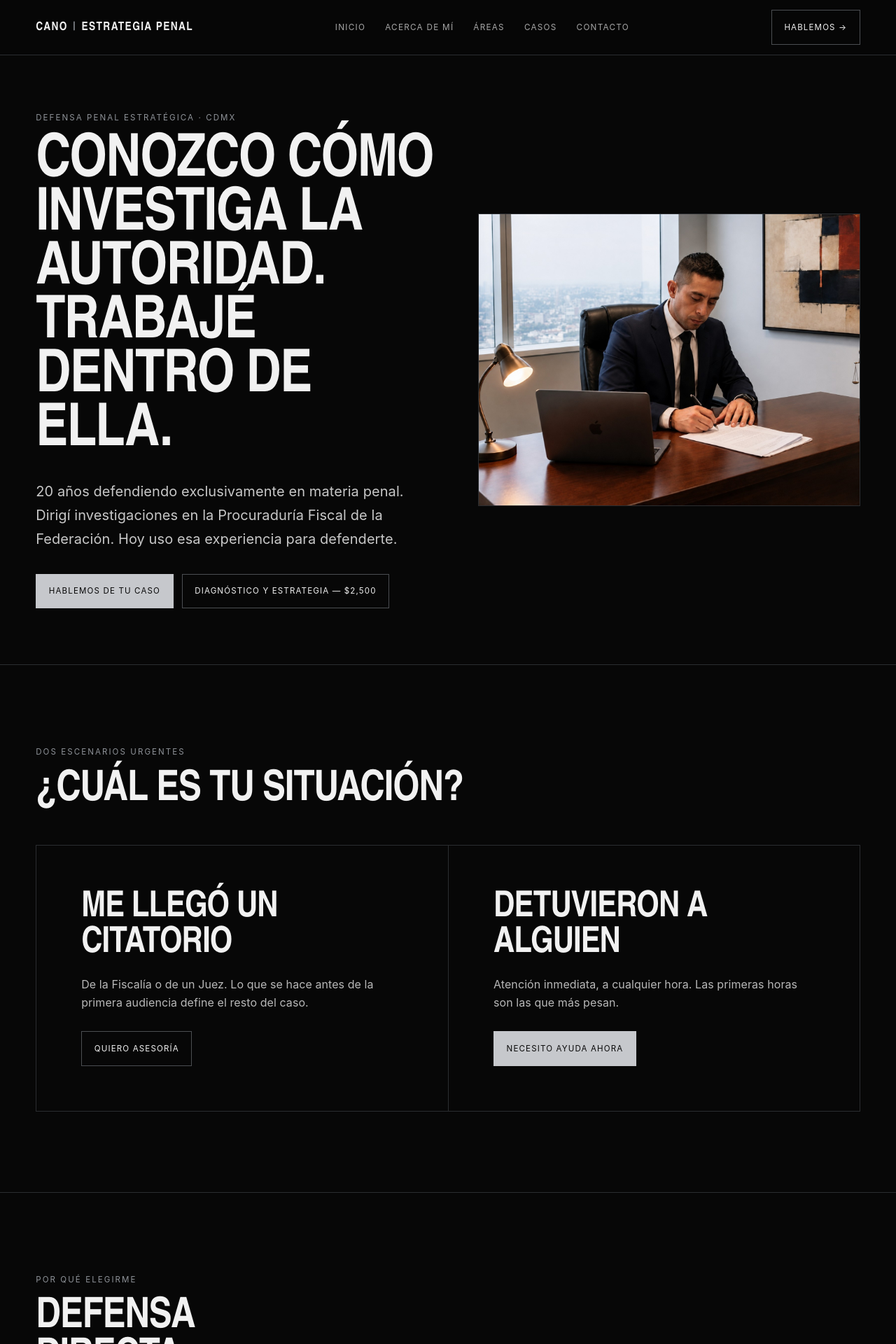
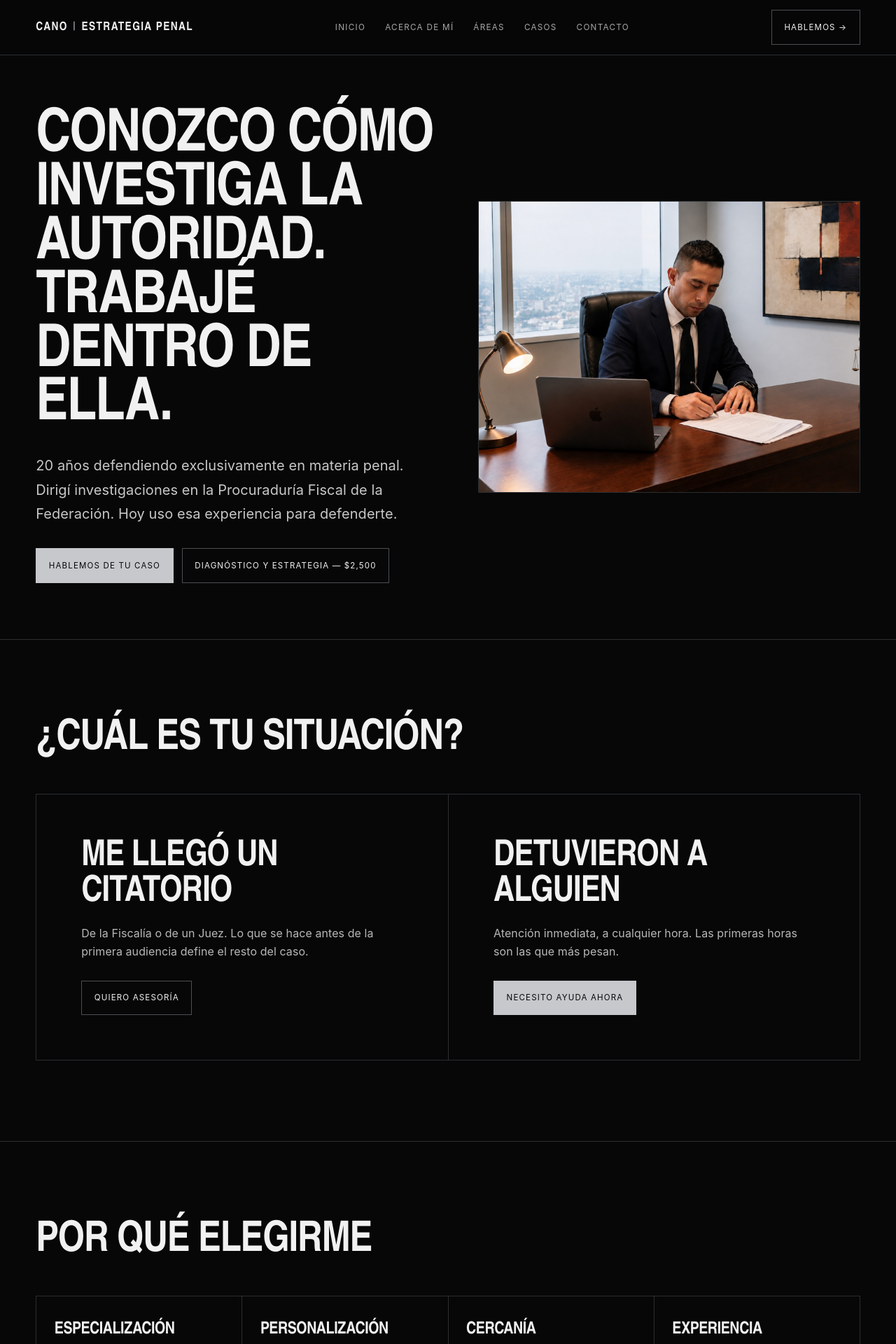
Before and after one commit to josuechavando350-png/nexus-engine, a Next.js app in the folder apps/cano-penal/: page / in a window 1280 px wide. Shown: the top 1920 px of the page at 70% size. Built offline with nearby package versions, Linux system fonts and the light colour scheme.

Commit message:
fix(cano-penal): remove unsourced copy and mark pending integrations

```diff
--- a/apps/cano-penal/src/app/page.tsx
+++ b/apps/cano-penal/src/app/page.tsx
@@ -11,7 +11,6 @@ export default function HomePage() {
       <section className="cp-hero">
         <div className="cp-wrap cp-hero-grid">
           <div>
-            <div className="cp-eyebrow">Defensa penal estratégica · CDMX</div>
             <h1>Conozco cómo investiga la autoridad.<br />Trabajé dentro de ella.</h1>
             <p className="cp-lead">20 años defendiendo exclusivamente en materia penal. Dirigí investigaciones en la Procuraduría Fiscal de la Federación. Hoy uso esa experiencia para defenderte.</p>
             <div className="cp-actions">
@@ -19,13 +18,13 @@ export default function HomePage() {
               <Link className="cp-btn" href="#asesoria">Diagnóstico y estrategia — $2,500</Link>
             </div>
           </div>
-          <div className="cp-hero-media"><img src="/media/eduardo-cano-escritorio.jpg" alt="Eduardo Cano en su escritorio" /></div>
+          <div className="cp-hero-media"><img src="/media/eduardo-cano-escritorio.jpg" alt="Eduardo Cano sentado en su escritorio" /></div>
         </div>
       </section>
 
       <section className="cp-section">
         <div className="cp-wrap">
-          <div className="cp-section-head"><div><div className="cp-eyebrow">Dos escenarios urgentes</div><h2>¿Cuál es tu situación?</h2></div></div>
+          <div className="cp-section-head"><h2>¿Cuál es tu situación?</h2></div>
           <div className="cp-paths">
             <article className="cp-path"><h3>Me llegó un citatorio</h3><p>De la Fiscalía o de un Juez. Lo que se hace antes de la primera audiencia define el resto del caso.</p><a className="cp-btn" target="_blank" rel="noopener noreferrer" href="https://wa.me/5215560501901?text=Hola%20licenciado%2C%20me%20lleg%C3%B3%20un%20citatorio%20y%20necesito%20asesor%C3%ADa">Quiero asesoría</a></article>
             <article className="cp-path"><h3>Detuvieron a alguien</h3><p>Atención inmediata, a cualquier hora. Las primeras horas son las que más pesan.</p><a className="cp-btn cp-btn-solid" target="_blank" rel="noopener noreferrer" href="https://wa.me/5215560501901?text=Hola%20licenciado%2C%20detuvieron%20a%20un%20familiar%20y%20necesito%20ayuda%20urgente">Necesito ayuda ahora</a></article>
@@ -35,7 +34,7 @@ export default function HomePage() {
 
       <section className="cp-section" id="acerca">
         <div className="cp-wrap">
-          <div className="cp-section-head"><div><div className="cp-eyebrow">Por qué elegirme</div><h2>Defensa directa.<br />Sin intermediarios.</h2></div><p>Una práctica penal enfocada en estrategia, comunicación y representación personal durante todo el proceso.</p></div>
+          <div className="cp-section-head"><h2>Por qué elegirme</h2></div>
           <div className="cp-why">
             <article><h3>Especialización</h3><p>Soy abogado especialista en derecho penal. No soy generalista y aunque las conozco, no atiendo otras ramas del derecho.</p></article>
             <article><h3>Personalización</h3><p>Tu caso lo atiendo personalmente. La estrategia la diseño directamente, no la delego. Asumo representación total en diligencias y audiencias.</p></article>
@@ -47,17 +46,17 @@ export default function HomePage() {
 
       <section className="cp-metrics"><div className="cp-wrap cp-metrics-grid"><div className="cp-metric"><strong>20</strong><span>Años ejerciendo exclusivamente en penal</span></div><div className="cp-metric"><strong>700+</strong><span>Casos atendidos</span></div><div className="cp-metric"><strong>CDMX</strong><span>Fuero común y federal</span></div></div></section>
 
-      <section className="cp-section cp-trajectory"><div className="cp-wrap cp-copy"><div className="cp-eyebrow">Trayectoria</div><h2>Conozco la investigación penal desde adentro.</h2><p>{trajectory}</p><Link className="cp-text-link" href="/acerca-de-mi">Conoce mi trayectoria completa →</Link></div></section>
+      <section className="cp-section cp-trajectory"><div className="cp-wrap cp-copy"><h2>Trayectoria</h2><p>{trajectory}</p><Link className="cp-text-link" href="/acerca-de-mi">Conoce mi trayectoria completa</Link></div></section>
 
-      <section className="cp-section" id="areas"><div className="cp-wrap"><div className="cp-section-head"><div><div className="cp-eyebrow">Áreas de práctica</div><h2>Defensa penal<br />con enfoque estratégico.</h2></div><p>Atención en asuntos del fuero común y federal en Ciudad de México.</p></div><div className="cp-areas">{areas.map(([name, href]) => <Link className="cp-area" key={href} href={href}>{name}</Link>)}</div></div></section>
+      <section className="cp-section" id="areas"><div className="cp-wrap"><div className="cp-section-head"><h2>Áreas de práctica</h2></div><div className="cp-areas">{areas.map(([name, href]) => <Link className="cp-area" key={href} href={href}>{name}</Link>)}</div></div></section>
 
-      <section className="cp-section" id="casos"><div className="cp-wrap"><div className="cp-section-head"><div><div className="cp-eyebrow">Casos</div><h2>Experiencia aplicada<br />a situaciones reales.</h2></div><Link className="cp-text-link" href="/casos">Ver todos los casos →</Link></div><div className="cp-cases">{[cases[1], cases[4], cases[2]].map(([title, body]) => <article className="cp-case" key={title}><h3>{title}</h3><p>{body}</p></article>)}</div></div></section>
+      <section className="cp-section" id="casos"><div className="cp-wrap"><div className="cp-section-head"><h2>Casos</h2><Link className="cp-text-link" href="/casos">Ver todos los casos</Link></div><div className="cp-cases">{[cases[1], cases[4], cases[2]].map(([title, body]) => <article className="cp-case" key={title}><h3>{title}</h3><p>{body}</p></article>)}</div></div></section>
 
-      <section className="cp-section"><div className="cp-wrap"><div className="cp-section-head"><div><div className="cp-eyebrow">Audiencias</div><h2>En sala, en cada audiencia.</h2></div></div><div className="cp-audiences">{audienceFiles.map((file, index) => <img src={`/media/${file}`} alt={`Eduardo Cano durante una audiencia ${index + 1}`} key={file} />)}</div></div></section>
+      <section className="cp-section"><div className="cp-wrap"><div className="cp-section-head"><h2>En sala, en cada audiencia.</h2></div><div className="cp-audiences">{audienceFiles.map(file => <img src={`/media/${file}`} alt="" key={file} />)}</div></div></section>
 
-      <section className="cp-section" id="asesoria"><div className="cp-wrap cp-advisory"><div><div className="cp-eyebrow">Asesoría legal penal presencial</div><h2>Primero entender.<br />Después actuar.</h2><p>Valoración y estudio inicial de tu situación. Resolvemos todas tus dudas y defines la estrategia de tu caso. Sin tiempo límite, porque los problemas penales son complejos.</p><Link className="cp-btn cp-btn-solid" href="#contacto">Agendar diagnóstico</Link></div><div className="cp-price"><span>Diagnóstico y estrategia</span><strong>$2,500</strong></div></div></section>
+      <section className="cp-section" id="asesoria"><div className="cp-wrap cp-advisory"><div><h2>Asesoría legal penal presencial</h2><p>Valoración y estudio inicial de tu situación. Resolvemos todas tus dudas y defines la estrategia de tu caso. Sin tiempo límite, porque los problemas penales son complejos.</p></div><div className="cp-price"><span>Diagnóstico y estrategia</span><strong>$2,500</strong></div></div></section>
 
-      <section className="cp-section" id="contacto"><div className="cp-wrap cp-contact"><div><div className="cp-eyebrow">Contacto</div><h2>En derecho penal cada minuto cuenta.</h2><div className="cp-contact-details"><strong>World Trade Center Ciudad de México</strong><span>Montecito 38, piso 28, oficina 16, colonia Nápoles, Benito Juárez, CDMX</span><a href={site.phoneHref}>{site.phoneDisplay}</a><a href={`mailto:${site.email}`}>{site.email}</a></div></div><div><form className="cp-form"><input aria-label="Nombre" name="nombre" placeholder="Nombre" /><input aria-label="Teléfono" name="telefono" placeholder="Teléfono" /><input className="full" aria-label="Correo" name="correo" type="email" placeholder="Correo" /><textarea className="full" aria-label="Mensaje" name="mensaje" placeholder="Mensaje" /><button className="cp-btn cp-btn-solid full" type="button">Enviar mensaje</button></form><div className="cp-map">Mapa pendiente de integración</div></div></div></section>
+      <section className="cp-section" id="contacto"><div className="cp-wrap cp-contact"><div><h2>En derecho penal cada minuto cuenta</h2><div className="cp-contact-details"><strong>World Trade Center Ciudad de México</strong><span>Montecito 38, piso 28, oficina 16, colonia Nápoles, Benito Juárez, CDMX</span><a href={site.phoneHref}>{site.phoneDisplay}</a><a href={`mailto:${site.email}`}>{site.email}</a></div></div><div><form className="cp-form"><input aria-label="Nombre" name="nombre" placeholder="Nombre" /><input aria-label="Teléfono" name="telefono" placeholder="Teléfono" /><input className="full" aria-label="Correo" name="correo" type="email" placeholder="Correo" /><textarea className="full" aria-label="Mensaje" name="mensaje" placeholder="Mensaje" /></form><div className="cp-pending">Envío del formulario pendiente de integración.</div><div className="cp-map">Mapa pendiente de integración.</div></div></div></section>
     </PageShell>
   );
 }
```
